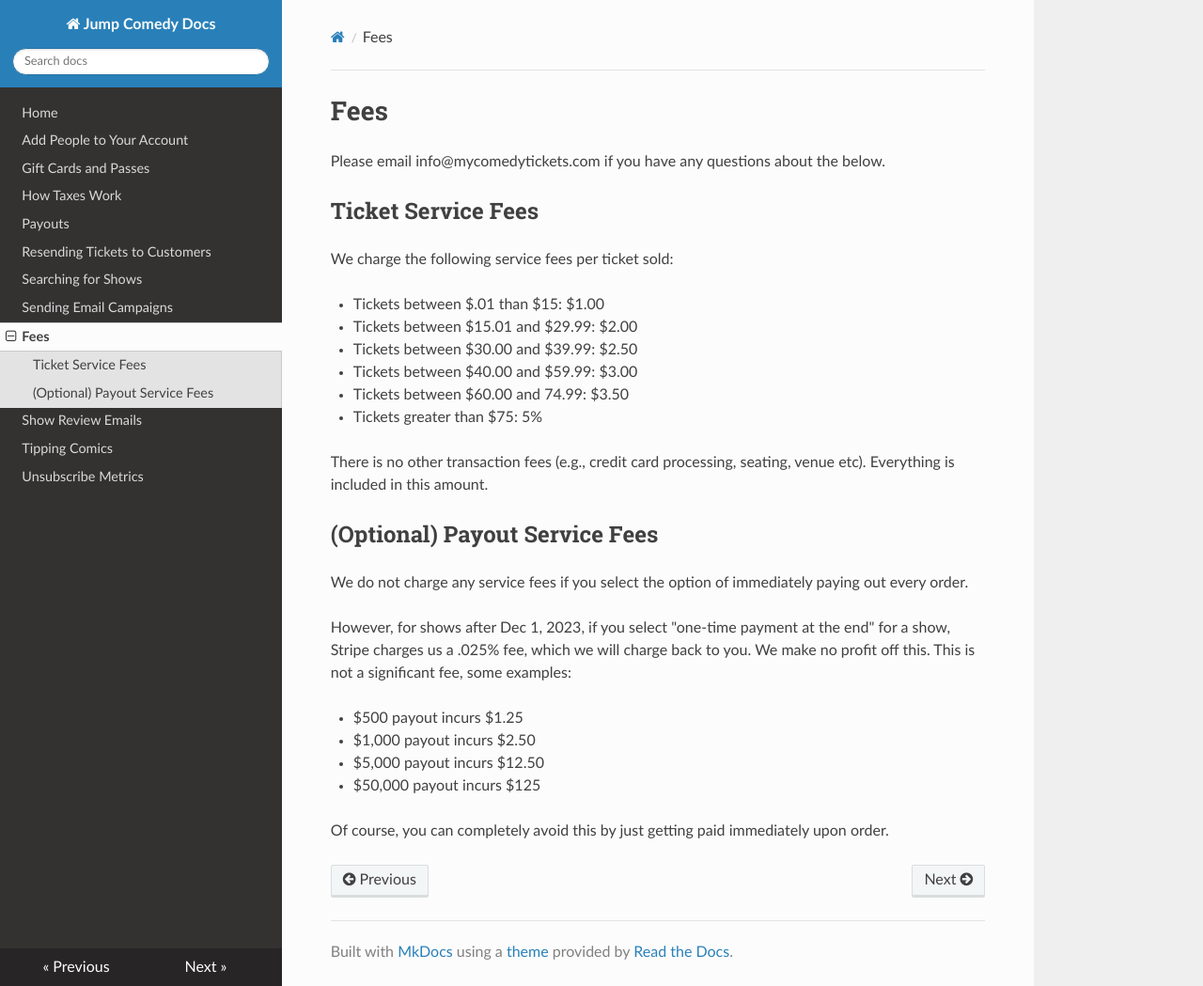
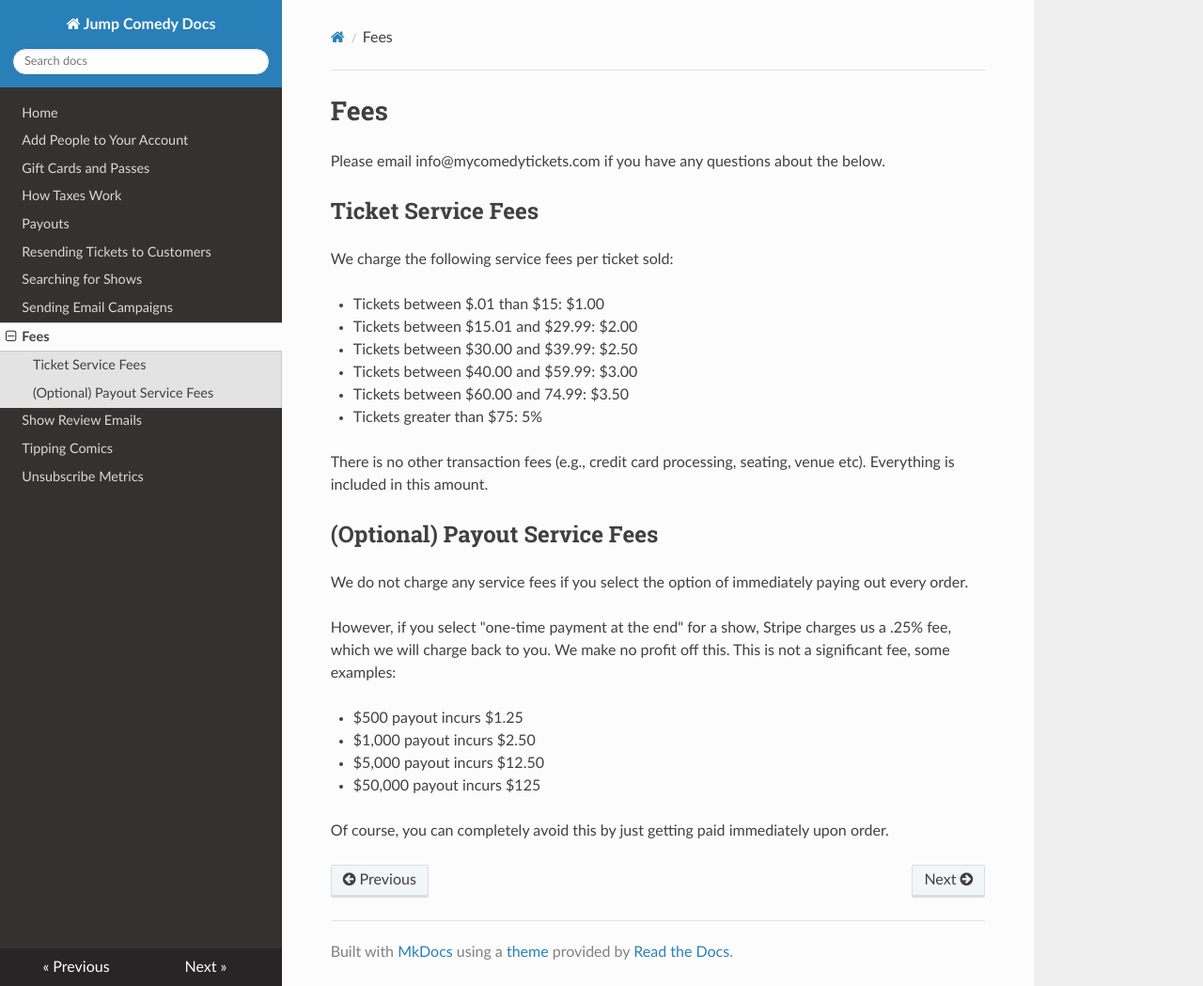
Before and after one commit to Jump-Comedy/jump-comedy-docs, an MkDocs documentation site: the page built from docs/service-fees.md, in a window 1280 px wide and 1049 px high. Shown: the whole window at 94% size. Built offline with MkDocs 1.6.1, drawn with Linux system fonts in a browser that asks for light colours; nearby versions of some CDN libraries.

Commit message:
dec 1 is gone; fix rate

```diff
--- a/docs/service-fees.md
+++ b/docs/service-fees.md
@@ -19,8 +19,8 @@ There is no other transaction fees (e.g., credit card processing, seating, venue
 
 We do not charge any service fees if you select the option of immediately paying out every order.
 
-However, for shows after Dec 1, 2023, if you select "one-time payment at the end" for a show, Stripe charges
-us a .025% fee, which we will charge back to you. We make no profit off this. This is not a significant fee, some examples:
+However, if you select "one-time payment at the end" for a show, Stripe charges us a .25% fee, which we
+will charge back to you. We make no profit off this. This is not a significant fee, some examples:
 
 - $500 payout incurs $1.25
 - $1,000 payout incurs $2.50
```
